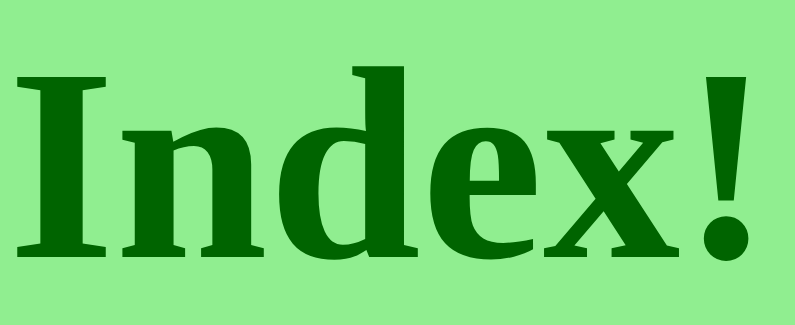
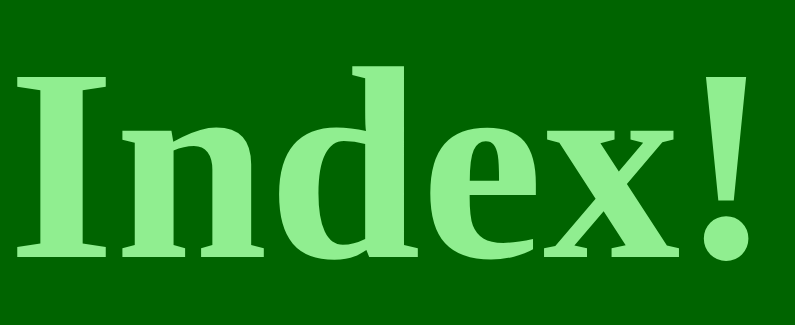
Before and after one commit to robpwatkins/web101_Rob_Watkins, a plain HTML site: page index.html in a window 1280 px wide. Shown: the part 178-503 px from the top of the page, without its empty margins (0-795 px from the left). Drawn offline with Linux system fonts and the light colour scheme.

Commit message:
actually now

```diff
--- a/index.html
+++ b/index.html
@@ -6,11 +6,11 @@
   <meta name="viewport" content="width=device-width, initial-scale=1.0">
   <style>
     body {
-      background: lightgreen;
+      background: darkgreen;
     }
 
     h1 {
-      color: darkgreen;
+      color: lightgreen;
       font-size: 275px;
     }
   </style>
```
